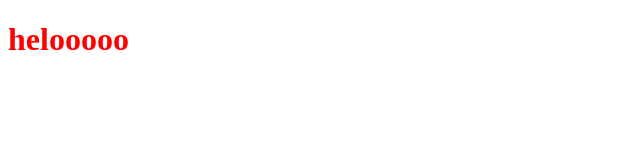
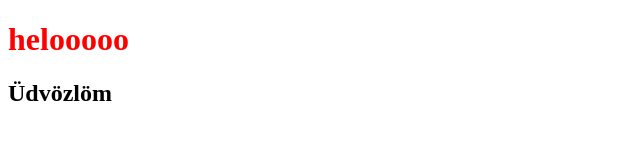
Before and after one commit to nagybence07/gui, a plain HTML site: page index.html in a window 1280 px wide. Shown: the whole page, without its empty margins (0-640 px from the left). Drawn offline with Linux system fonts and the light colour scheme.

Commit message:
Update index.html

```diff
--- a/index.html
+++ b/index.html
@@ -12,5 +12,6 @@
             }
     </style>
     <h1>helooooo</h1>
+    <h2>Üdvözlöm</h2>
 </body>
 </html>
```
